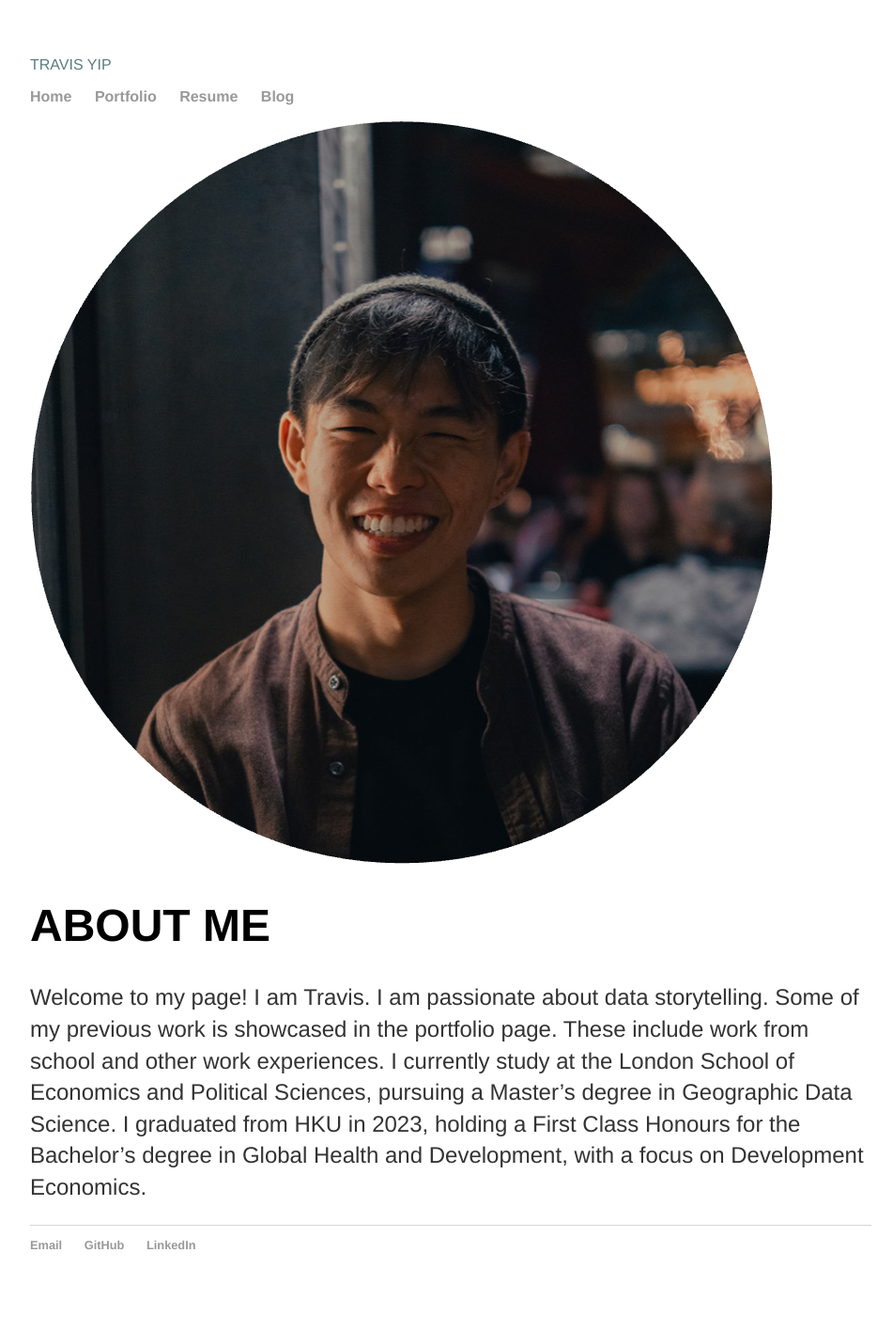
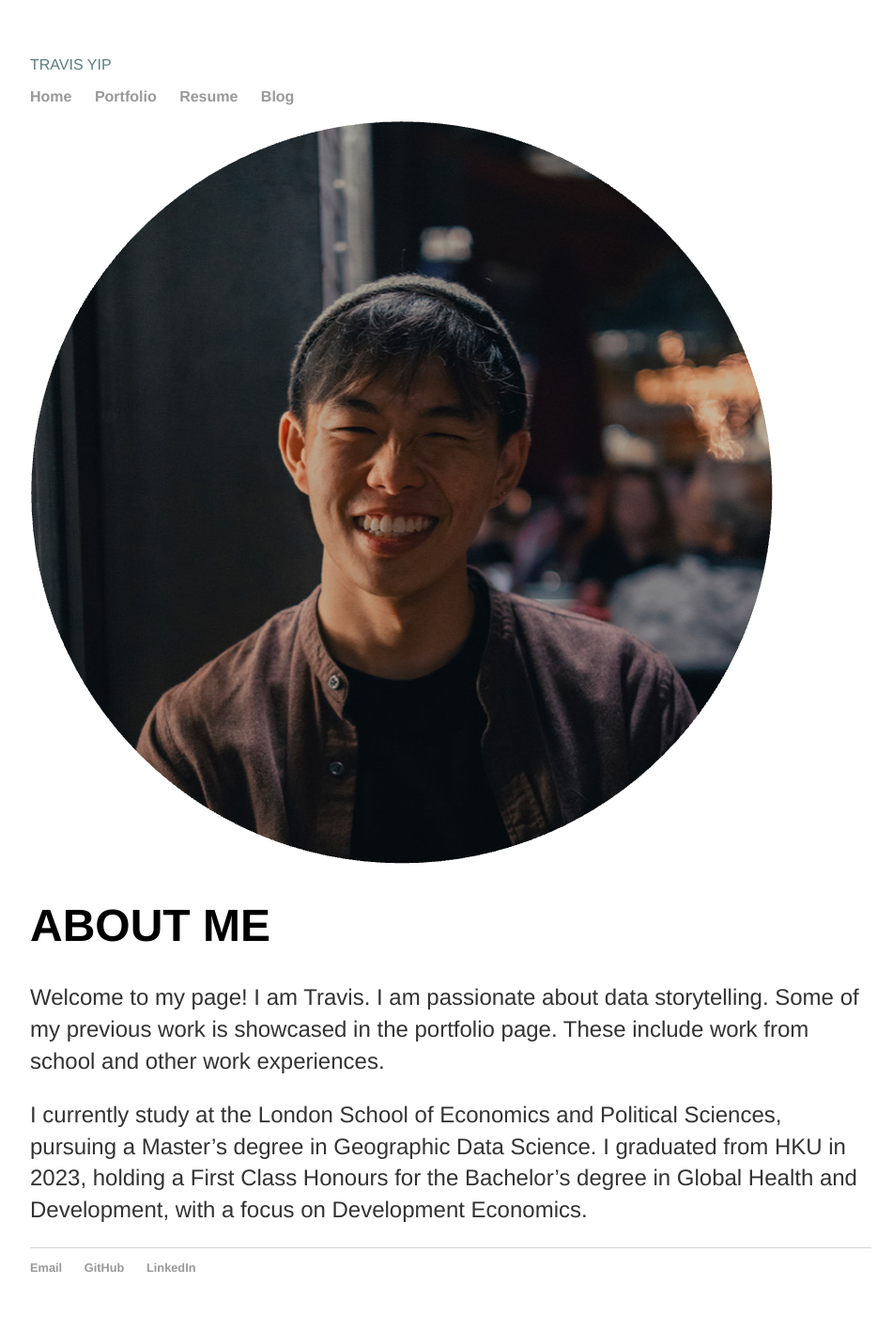
Before and after one commit to cwtravisyip/cwtravisyip.github.io, a Jekyll site: the page built from index.html, in a window 1280 px wide. Shown: the whole page at 94% size, without its empty margins (160-1111 px from the left). Built offline with Jekyll 4.4.1, drawn with Linux system fonts in a browser that asks for light colours; before the commit the page ends 1392 px from its top, so only the background shows below that.

Commit message:
Update home page content

```diff
--- a/index.html
+++ b/index.html
@@ -9,10 +9,8 @@
 		</div>
 		<div class="col">
 			<h1>ABOUT ME</h1>
-			<p>
-				Welcome to my page! I am Travis. I am passionate about data storytelling. Some of my previous work is showcased in the portfolio page. These include work from school and other work experiences.
-				I currently study at the London School of Economics and Political Sciences, pursuing a Master’s degree in Geographic Data Science. I graduated from HKU in 2023, holding a First Class Honours for the Bachelor’s degree in Global Health and Development, with a focus on Development Economics.
-			</p>
+			<p>Welcome to my page! I am Travis. I am passionate about data storytelling. Some of my previous work is showcased in the portfolio page. These include work from school and other work experiences.</p>
+			<p>I currently study at the London School of Economics and Political Sciences, pursuing a Master’s degree in Geographic Data Science. I graduated from HKU in 2023, holding a First Class Honours for the Bachelor’s degree in Global Health and Development, with a focus on Development Economics.</p>
 		</div>
 	</div>
 </div><!-- /.content -->
```
